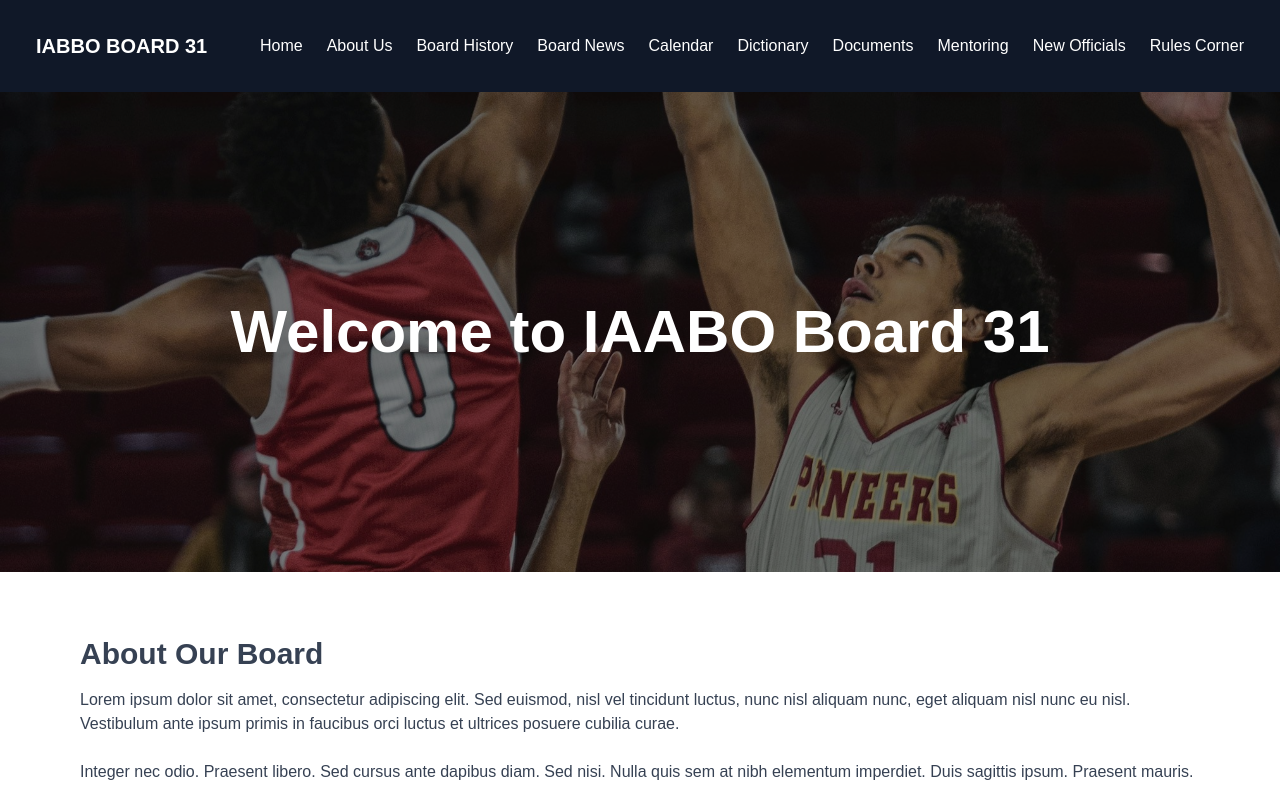
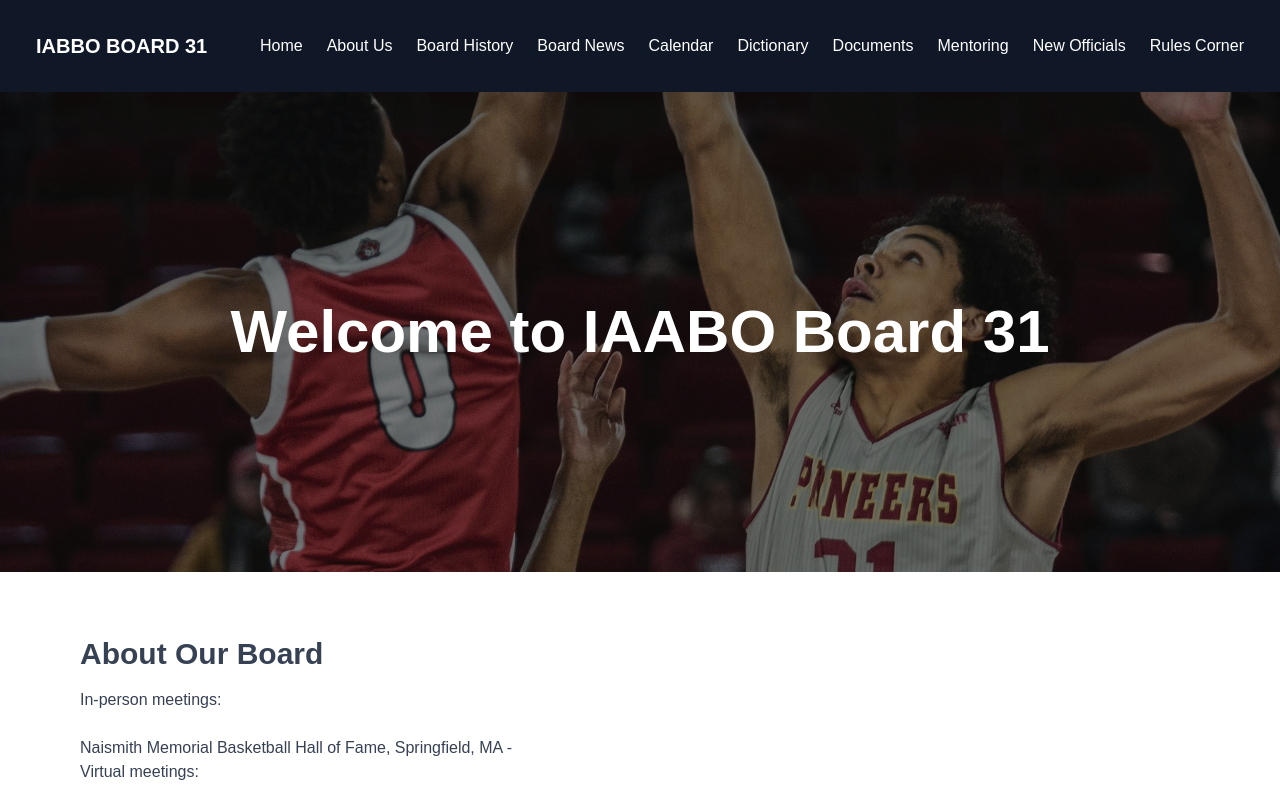
Before and after one commit to SantinoGiordano/IAABO_Board_31, a Next.js app: page / in a window 1280 px wide. Shown: the top 800 px of the page. Built offline with nearby package versions, Linux system fonts and the light colour scheme.

Commit message:
added meeting types

```diff
--- a/app/page.tsx
+++ b/app/page.tsx
@@ -13,43 +13,43 @@ export default function Home() {
       <section className="px-6 md:px-20 py-16 space-y-6 text-gray-700">
         <h2 className="text-3xl font-semibold mb-4">About Our Board</h2>
 
+        <div>In-person meetings:</div> Naismith Memorial Basketball Hall of
+        Fame, Springfield, MA -
+        <br />
+        <div>Virtual meetings:</div> Zoom invite disseminated to the membership
+        -
+        <br />
         <p>
           Lorem ipsum dolor sit amet, consectetur adipiscing elit. Sed euismod,
           nisl vel tincidunt luctus, nunc nisl aliquam nunc, eget aliquam nisl
           nunc eu nisl. Vestibulum ante ipsum primis in faucibus orci luctus et
           ultrices posuere cubilia curae.
         </p>
-
         <p>
           Integer nec odio. Praesent libero. Sed cursus ante dapibus diam. Sed
           nisi. Nulla quis sem at nibh elementum imperdiet. Duis sagittis ipsum.
           Praesent mauris.
         </p>
-
         <p>
           Fusce nec tellus sed augue semper porta. Mauris massa. Vestibulum
           lacinia arcu eget nulla. Class aptent taciti sociosqu ad litora
           torquent per conubia nostra.
         </p>
-
         <p>
           Curabitur sodales ligula in libero. Sed dignissim lacinia nunc.
           Curabitur tortor. Pellentesque nibh. Aenean quam. In scelerisque sem
           at dolor.
         </p>
-
         <p>
           Maecenas mattis. Sed convallis tristique sem. Proin ut ligula vel nunc
           egestas porttitor. Morbi lectus risus, iaculis vel, suscipit quis,
           luctus non, massa.
         </p>
-
         <p>
           Cras metus. Sed aliquet risus a tortor. Integer id quam. Morbi mi.
           Quisque nisl felis, venenatis tristique, dignissim in, ultrices sit
           amet, augue.
         </p>
-
         <p>
           Proin sodales libero eget ante. Nulla quam. Aenean laoreet. Vestibulum
           nisi lectus, commodo ac, facilisis ac, ultricies eu, pede.
@@ -60,37 +60,31 @@ export default function Home() {
           nunc eu nisl. Vestibulum ante ipsum primis in faucibus orci luctus et
           ultrices posuere cubilia curae.
         </p>
-
         <p>
           Integer nec odio. Praesent libero. Sed cursus ante dapibus diam. Sed
           nisi. Nulla quis sem at nibh elementum imperdiet. Duis sagittis ipsum.
           Praesent mauris.
         </p>
-
         <p>
           Fusce nec tellus sed augue semper porta. Mauris massa. Vestibulum
           lacinia arcu eget nulla. Class aptent taciti sociosqu ad litora
           torquent per conubia nostra.
         </p>
-
         <p>
           Curabitur sodales ligula in libero. Sed dignissim lacinia nunc.
           Curabitur tortor. Pellentesque nibh. Aenean quam. In scelerisque sem
           at dolor.
         </p>
-
         <p>
           Maecenas mattis. Sed convallis tristique sem. Proin ut ligula vel nunc
           egestas porttitor. Morbi lectus risus, iaculis vel, suscipit quis,
           luctus non, massa.
         </p>
-
         <p>
           Cras metus. Sed aliquet risus a tortor. Integer id quam. Morbi mi.
           Quisque nisl felis, venenatis tristique, dignissim in, ultrices sit
           amet, augue.
         </p>
-
         <p>
           Proin sodales libero eget ante. Nulla quam. Aenean laoreet. Vestibulum
           nisi lectus, commodo ac, facilisis ac, ultricies eu, pede.
```
